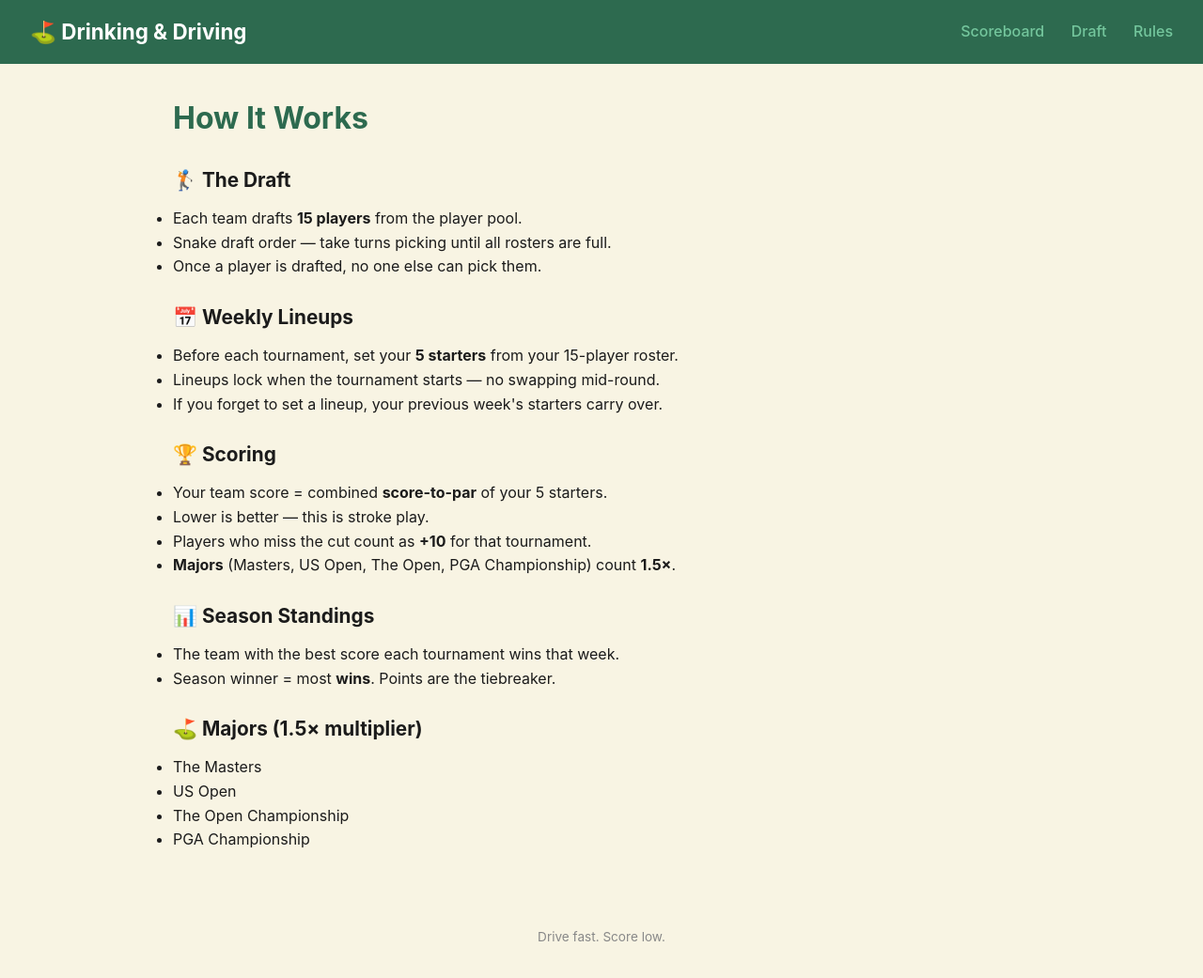
After one commit to lindsey504/drinking-and-driving, a Flask app: page /rules in a window 1280 px wide. The commit adds this page. Shown: the whole page at 94% size. Run offline with Flask 3, Linux system fonts and the light colour scheme; some libraries are stand-ins or nearby versions.

Commit message:
Add rules page + nav link

```diff
--- a/app.py
+++ b/app.py
@@ -16,6 +16,11 @@ supabase = create_client(
 )
 
 # ── Routes ──────────────────────────────────────────────────────────────────
+
+@app.route("/rules")
+def rules():
+    return render_template("rules.html", league=LEAGUE_NAME)
+
 
 @app.route("/")
 def index():
--- a/templates/base.html
+++ b/templates/base.html
@@ -13,6 +13,7 @@
     <div class="nav-links">
       <a href="/scoreboard">Scoreboard</a>
       <a href="/draft">Draft</a>
+      <a href="/rules">Rules</a>
     </div>
   </nav>
 
--- /dev/null
+++ b/templates/rules.html
@@ -0,0 +1,42 @@
+{% extends "base.html" %}
+{% block content %}
+<h1>How It Works</h1>
+
+<section class="rules">
+  <h2>🏌️ The Draft</h2>
+  <ul>
+    <li>Each team drafts <strong>15 players</strong> from the player pool.</li>
+    <li>Snake draft order — take turns picking until all rosters are full.</li>
+    <li>Once a player is drafted, no one else can pick them.</li>
+  </ul>
+
+  <h2>📅 Weekly Lineups</h2>
+  <ul>
+    <li>Before each tournament, set your <strong>5 starters</strong> from your 15-player roster.</li>
+    <li>Lineups lock when the tournament starts — no swapping mid-round.</li>
+    <li>If you forget to set a lineup, your previous week's starters carry over.</li>
+  </ul>
+
+  <h2>🏆 Scoring</h2>
+  <ul>
+    <li>Your team score = combined <strong>score-to-par</strong> of your 5 starters.</li>
+    <li>Lower is better — this is stroke play.</li>
+    <li>Players who miss the cut count as <strong>+10</strong> for that tournament.</li>
+    <li><strong>Majors</strong> (Masters, US Open, The Open, PGA Championship) count <strong>1.5×</strong>.</li>
+  </ul>
+
+  <h2>📊 Season Standings</h2>
+  <ul>
+    <li>The team with the best score each tournament wins that week.</li>
+    <li>Season winner = most <strong>wins</strong>. Points are the tiebreaker.</li>
+  </ul>
+
+  <h2>⛳ Majors (1.5× multiplier)</h2>
+  <ul>
+    <li>The Masters</li>
+    <li>US Open</li>
+    <li>The Open Championship</li>
+    <li>PGA Championship</li>
+  </ul>
+</section>
+{% endblock %}
```
